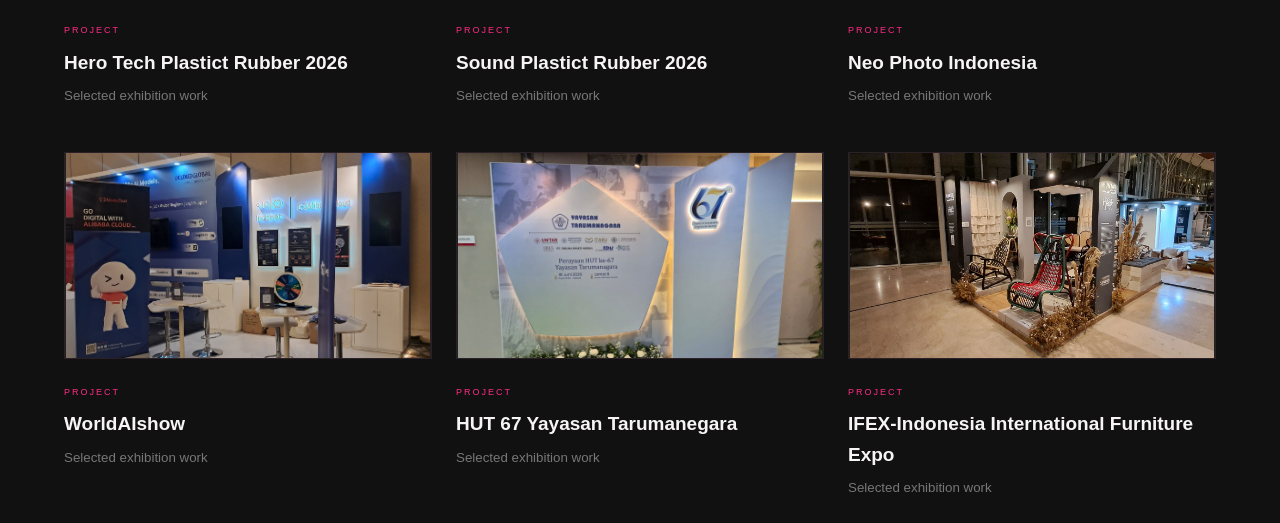
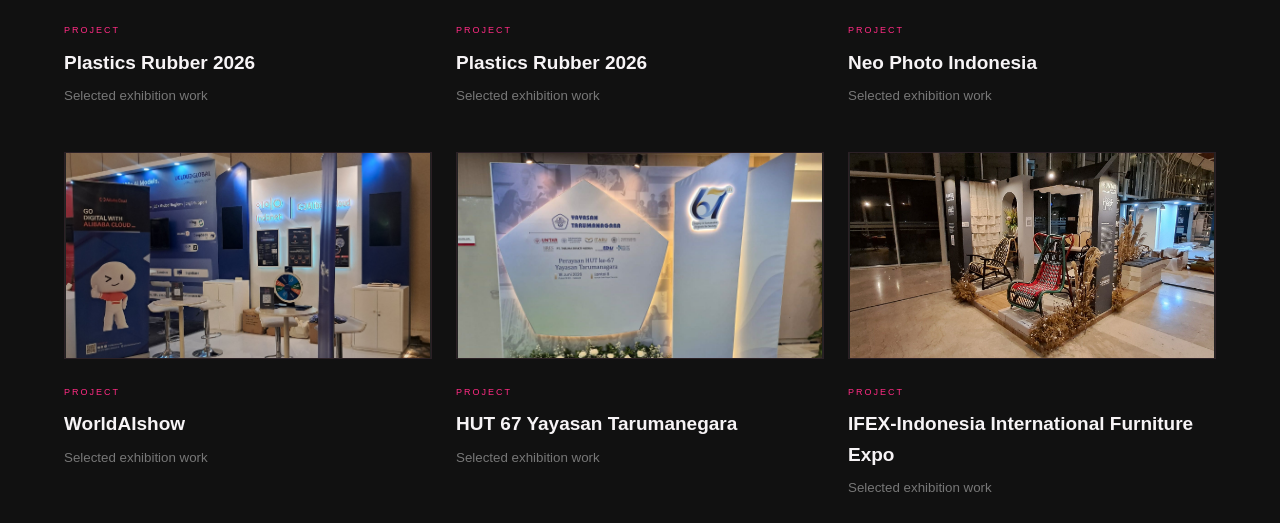
Before and after one commit to KenariArtExhibition/KenariArtExhibition.github.io, a plain HTML site: page index.html in a window 1280 px wide. Shown: the part 3977-4500 px from the top of the page. Drawn offline with Linux system fonts and the light colour scheme.

Commit message:
update index.html

```diff
--- a/index.html
+++ b/index.html
@@ -92,8 +92,8 @@
       <div class="container">
         <div class="section-head split-head"><div><span class="eyebrow">PROJECTS</span><h2>OUR RECENT<br><em>WORK.</em></h2></div><p>Browse selected exhibition and event work. Click any project to open its details.</p></div>
         <div class="project-grid project-grid-20">
-          <article class="project-card" data-project="14" tabindex="0"><div class="project-image"><img src="assets/Herotech.jpg" alt="Herotech"><span class="project-open">VIEW PROJECT ↗</span></div><div class="project-info"><span>PROJECT</span><h3>Hero Tech Plastict Rubber 2026</h3><small>Selected exhibition work</small></div></article>
-          <article class="project-card" data-project="13" tabindex="0"><div class="project-image"><img src="assets/Sound.jpg" alt="Sound"><span class="project-open">VIEW PROJECT ↗</span></div><div class="project-info"><span>PROJECT</span><h3>Sound Plastict Rubber 2026</h3><small>Selected exhibition work</small></div></article>
+          <article class="project-card" data-project="14" tabindex="0"><div class="project-image"><img src="assets/Herotech.jpg" alt="Herotech"><span class="project-open">VIEW PROJECT ↗</span></div><div class="project-info"><span>PROJECT</span><h3>Plastics Rubber 2026</h3><small>Selected exhibition work</small></div></article>
+          <article class="project-card" data-project="13" tabindex="0"><div class="project-image"><img src="assets/Sound.jpg" alt="Sound"><span class="project-open">VIEW PROJECT ↗</span></div><div class="project-info"><span>PROJECT</span><h3>Plastics Rubber 2026</h3><small>Selected exhibition work</small></div></article>
           <article class="project-card" data-project="1" tabindex="0"><div class="project-image"><img src="assets/neo.jpg" alt="NEO"><span class="project-open">VIEW PROJECT ↗</span></div><div class="project-info"><span>PROJECT</span><h3>Neo Photo Indonesia</h3><small>Selected exhibition work</small></div></article>
           <article class="project-card" data-project="2" tabindex="0"><div class="project-image"><img src="assets/Aishow.jpg" alt="AISHOW"><span class="project-open">VIEW PROJECT ↗</span></div><div class="project-info"><span>PROJECT</span><h3>WorldAIshow</h3><small>Selected exhibition work</small></div></article>
           <article class="project-card" data-project="3" tabindex="0"><div class="project-image"><img src="assets/hut67.jpg" alt="HUT 67"><span class="project-open">VIEW PROJECT ↗</span></div><div class="project-info"><span>PROJECT</span><h3>HUT 67 Yayasan Tarumanegara</h3><small>Selected exhibition work</small></div></article>
```
